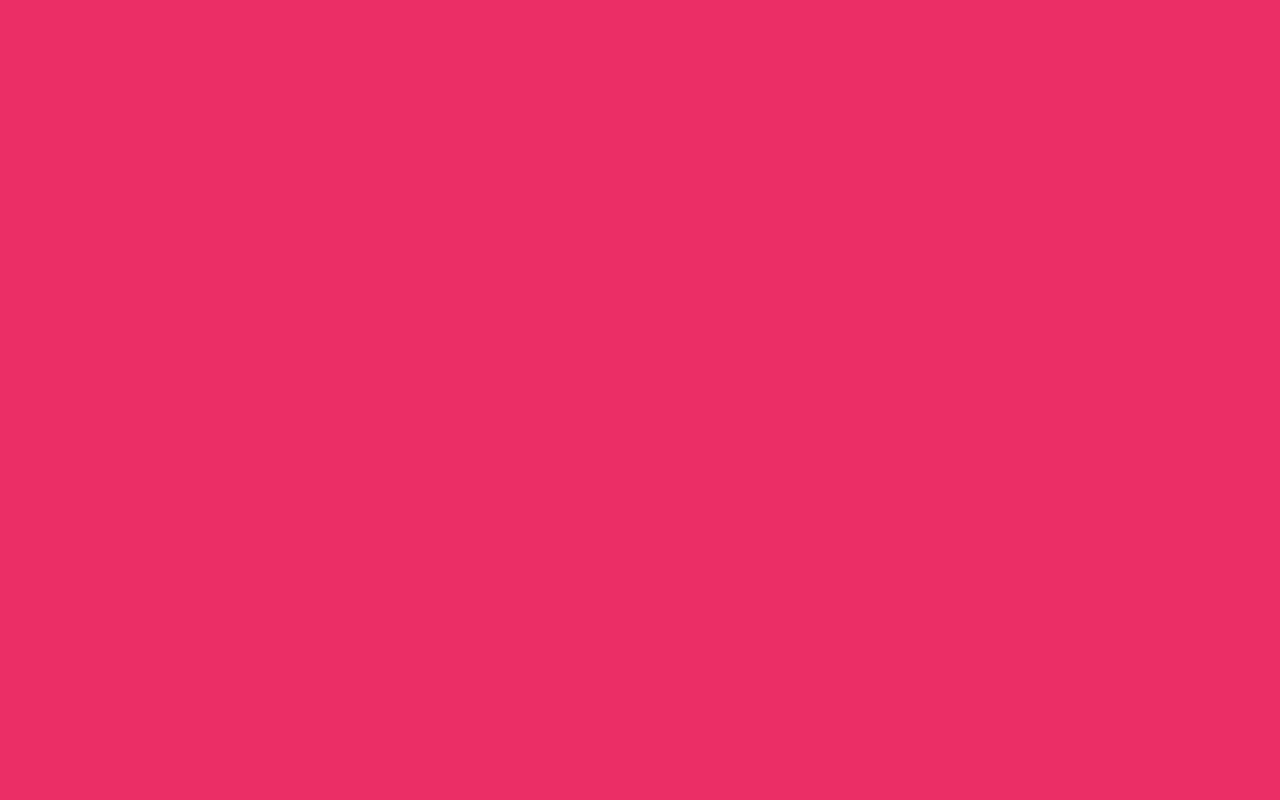
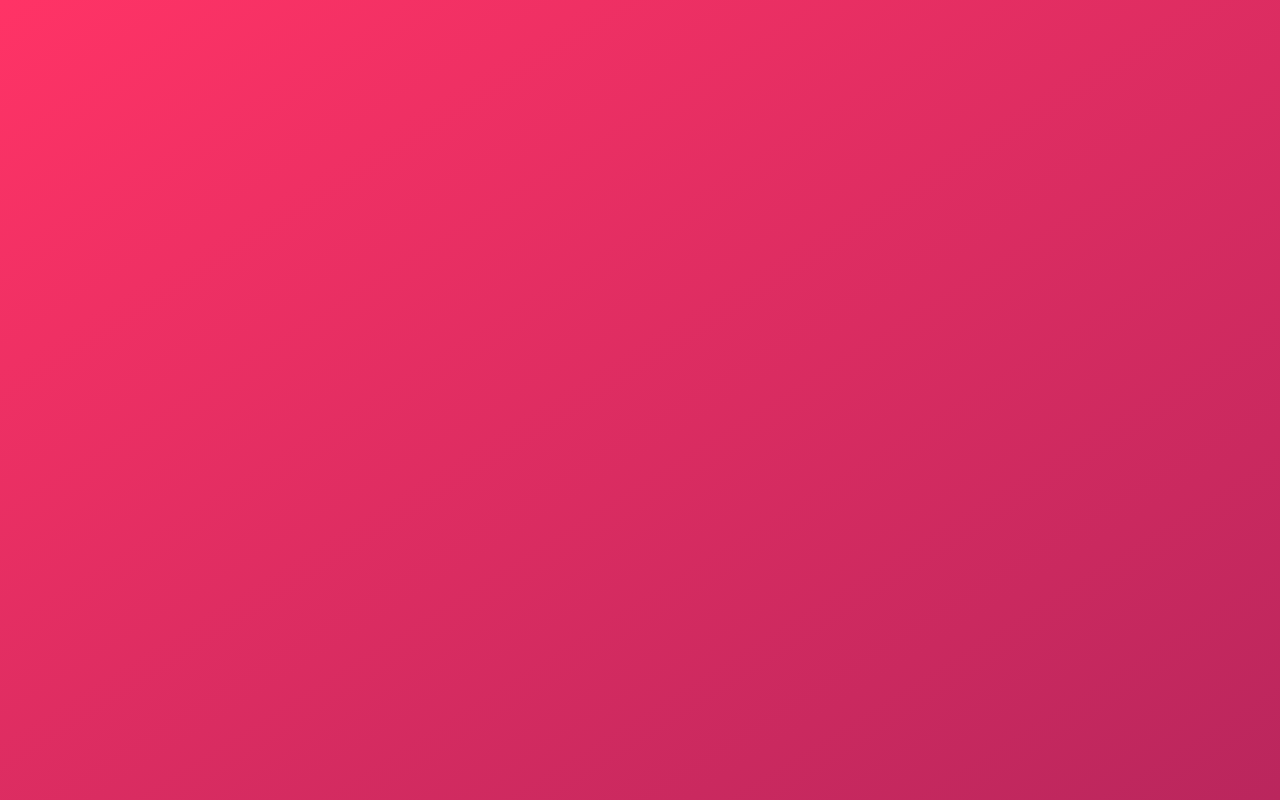
Before and after one commit to ArmandoHerra/Trillo, a website: page index.html in a window 1280 px wide. Drawn offline with Linux system fonts and the light colour scheme.

Commit message:
Defined project settings and custom properties.

```diff
--- /dev/null
+++ b/sass/_base.scss
@@ -0,0 +1,44 @@
+:root {
+    --color-primary: #eb2f64;
+    --color-primary-light: #FF3366;
+    --color-primary-dark: #BA265D;
+
+    --color-grey-light-2: #f4f2f2;
+    --color-grey-light-1: #faf9f9;
+    --color-grey-light-3: #f0eeee;
+    --color-grey-light-4: #ccc;
+
+    --color-grey-dark-1: #333;
+    --color-grey-dark-2: #777;
+    --color-grey-dark-3: #999;
+}
+
+* {
+    margin: 0;
+    padding: 0;
+}
+
+*,
+*::before,
+*::after {
+    box-sizing: inherit;
+}
+
+html {
+    box-sizing: border-box;
+    font-size: 62.5%; // 1 Rem = 10 px.
+}
+
+body {
+    font-family: 'Open Sans', sans-serif;
+    font-weight: 400;
+    line-height: 1.6;
+    color: var(--color-grey-dark-2);
+    background-image: linear-gradient(to right bottom, var(--color-primary-light), var(--color-primary-dark));
+    background-size: cover;
+    background-repeat: no-repeat;
+
+
+
+    min-height: 100vh;
+}
--- a/sass/main.scss
+++ b/sass/main.scss
@@ -1,26 +1,3 @@
-/*
-COLORS
-
-Primary: #eb2f64
-Primary light: #FF3366
-Primary dark: #BA265D
-
-Grey light 1: #faf9f9
-Grey light 2: #f4f2f2
-Grey light 3: #f0eeee
-Grey light 4: #ccc
-
-Grey dark 1: #333
-Grey dark 2: #777
-Grey dark 3: #999
-
-*/
-
-* {
-    margin: 0;
-    padding: 0;
-}
-
-body {
-    background-color: #eb2f64;
-}
+@import "base";
+@import "layout";
+@import "components";
```
Also changed, not shown: css/style.css, sass/_components.scss (added), sass/_layout.scss (added).
